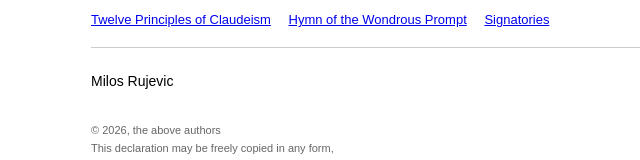
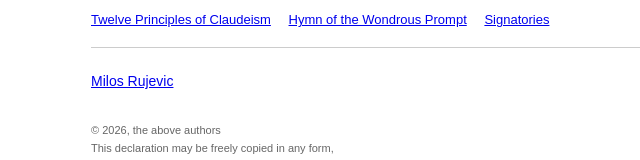
Before and after one commit to itmilos/claudeism.ai, a plain HTML site: page index.html in a window 1280 px wide. Shown: the part 380-540 px from the top of the page, without its empty margins (199-839 px from the left). Drawn offline with Linux system fonts and the light colour scheme.

Commit message:
Link Milos Rujevic signatory to LinkedIn profile
Co-Authored-By: Claude Sonnet 4.6 <noreply@anthropic.com>

```diff
--- a/index.html
+++ b/index.html
@@ -52,7 +52,7 @@
   <hr />
 
   <div class="signatories">
-    <p>Milos Rujevic</p>
+    <p><a href="https://www.linkedin.com/in/aitechpm/">Milos Rujevic</a></p>
   </div>
 
   <div class="copyright">
```
Also changed, not shown: signatories.html (+1 -1 lines).
